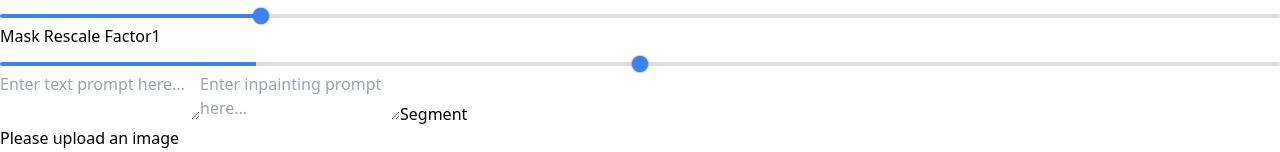
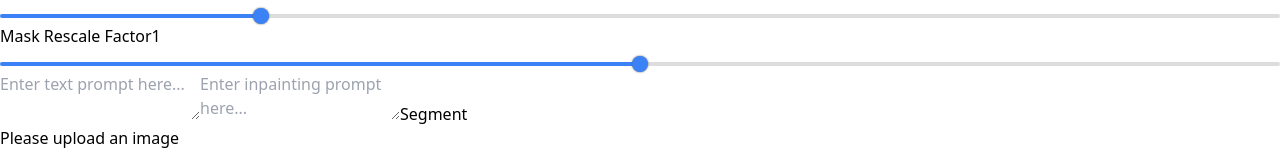
Before and after one commit to Duy1230/Text2Image-Impainting, a React (Vite) app in the folder sam2-demo/: page / in a window 1280 px wide. Shown: the part 342-494 px from the top of the page. Built offline with nearby package versions, Linux system fonts and the light colour scheme.

Commit message:
fixed interface bug

```diff
--- a/sam2-demo/config.js
+++ b/sam2-demo/config.js
@@ -1,5 +1,5 @@
 const config = {
-    apiBaseUrl: 'https://1b21-34-82-199-212.ngrok-free.app'
+    apiBaseUrl: 'https://be4b-35-197-120-222.ngrok-free.app'
   };
 
   export default config;
--- a/sam2-demo/src/pages/MainPage.jsx
+++ b/sam2-demo/src/pages/MainPage.jsx
@@ -353,7 +353,7 @@ export default function Component() {
                     <label htmlFor="maskRescaleFactor" className="block text-sm font-medium text-gray-700">
                       Mask Rescale Factor
                     </label>
-                    <span className="text-sm text-blue-600 font-medium">{numSamples}</span>
+                    <span className="text-sm text-blue-600 font-medium">{maskRescaleFactor}</span>
                   </div>
                   <input
                     type="range"
@@ -368,7 +368,7 @@ export default function Component() {
                     max="2"
                     step="0.01"
                     className="w-full"
-                    style={{ backgroundSize: `${numSamples * 100 / 5}% 100%` }}
+                    style={{ backgroundSize: `${maskRescaleFactor * 100 / 2}% 100%` }}
                   />
                 </div>
               </div>
```
